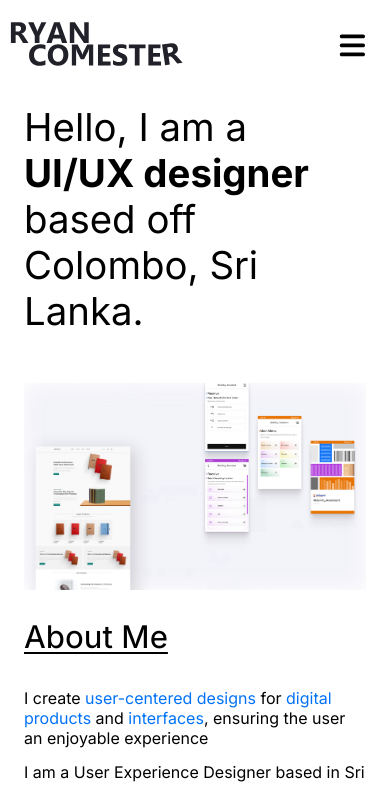
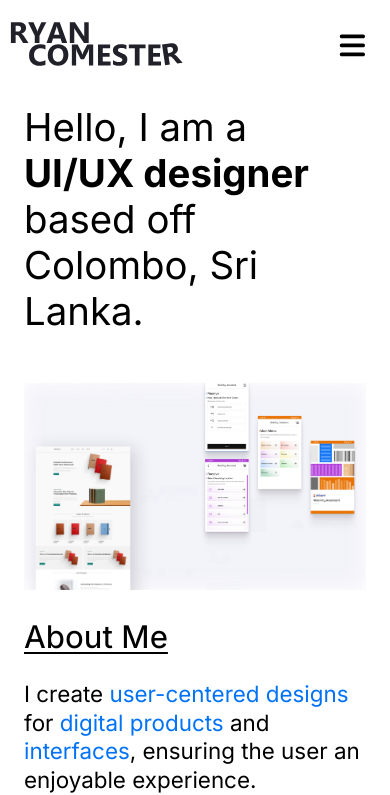
Before and after one commit to minolFernando05/Portfolio-website, a React (Vite) app: page /plab in a window 390 px wide. Shown: the top 795 px of the page. Built offline with nearby package versions, Linux system fonts and the light colour scheme.

Commit message:
Refactor file paths and import statements for NotFound component

```diff
--- a/src/App.jsx
+++ b/src/App.jsx
@@ -23,7 +23,7 @@ import PracticeWork from "./assets/CaseStudyPages/PracticeWork.jsx";
 import ProjectsPage from "./pages/ProjectsPage.jsx";
 import ContactForm from "./pages/ContactForm.jsx";
 import AboutMe from "./pages/AboutMe.jsx";
-import NotFound from "./components/not-fount.jsx";
+import NotFound from "./pages/not-fount.jsx";
 
 
 function App() {
--- a/src/pages/Home.css
+++ b/src/pages/Home.css
@@ -173,8 +173,9 @@
   }
 
   .about-text-main {
-    margin-top: 2rem;
+    margin-top: 1.5rem;
     font-size: 1.4rem;
+    line-height: 1.8rem;
     padding-bottom: 0.5rem;
   }
 
--- a/src/pages/Home.jsx
+++ b/src/pages/Home.jsx
@@ -34,9 +34,9 @@ function Home() {
                 </div>
                 <div className='about-text'>
                     <div className='about-text-main'>
-                        <p>I create <span className="highlight">user-centered designs</span> for
+                        I create <span className="highlight">user-centered designs</span> for
                         <span className="highlight"> digital products</span> and
-                        <span className="highlight"> interfaces</span>, ensuring the user an enjoyable experience</p>
+                        <span className="highlight"> interfaces</span>, ensuring the user an enjoyable experience.
                     </div>
                     <div className='about-text-sub'>
                         <p>I am a User Experience Designer based in Sri Lanka with 6 months of experience in the field.
--- a/src/components/not-fount.css
+++ b/src/pages/not-fount.css
@@ -1,5 +1,19 @@
-/* App.css */
+@keyframes jumpIn_2 {
+  0% {
+    opacity: 0;
+    transform: translateY(10%);
+  }
+  50% {
+    opacity: 1;
+    transform: translateY(-1%);
+  }
+  100% {
+    transform: translateY(0);
+  }
+}
+
 .not-fount-background-container {
+ animation: jumpIn_2 1s ease-out;
     display: flex;
     justify-content: center; /* Center horizontally */
     align-items: center; /* Center vertically */
--- a/src/components/not-fount.jsx
+++ b/src/pages/not-fount.jsx
@@ -3,7 +3,6 @@ import { Link } from 'react-router-dom';
 
 import './not-fount.css';
 
-import img404 from '../assets/404-Img.svg';
 
 function notFountDesign() {
     return (
```
